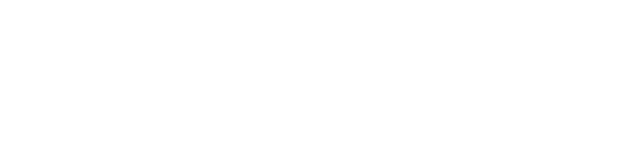
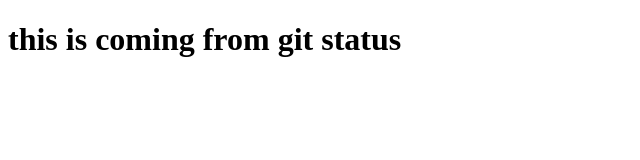
Before and after one commit to laviniapascal/practice-project, a plain HTML site: page index.html in a window 1280 px wide. Shown: the whole page, without its empty margins (0-640 px from the left). Drawn offline with Linux system fonts and the light colour scheme.

Commit message:
added line html

```diff
--- a/index.html
+++ b/index.html
@@ -7,6 +7,6 @@
     <title>Document</title>
 </head>
 <body>
-
+  <h1>this is coming from git status</h1>
 </body>
 </html>
```
